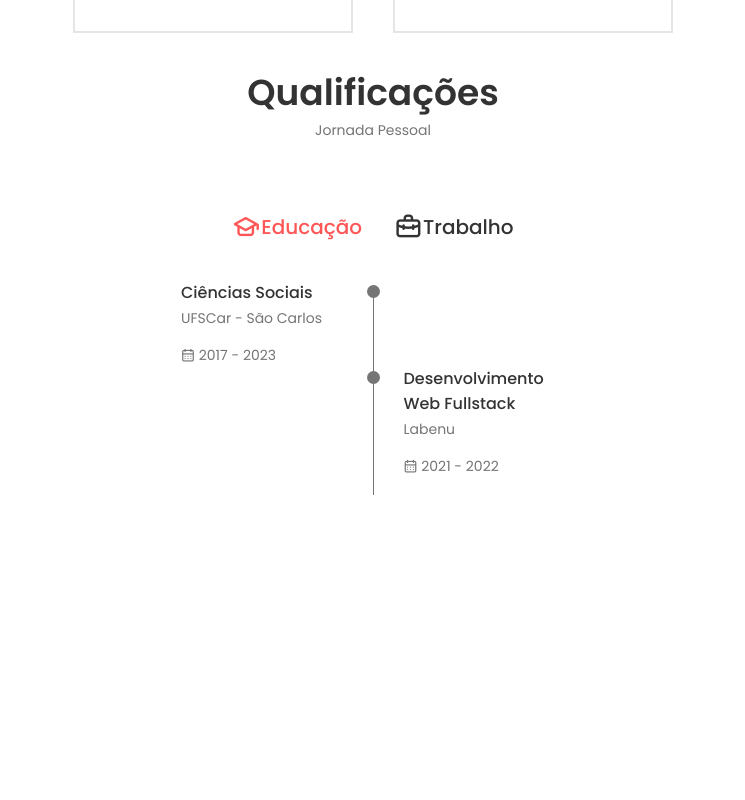
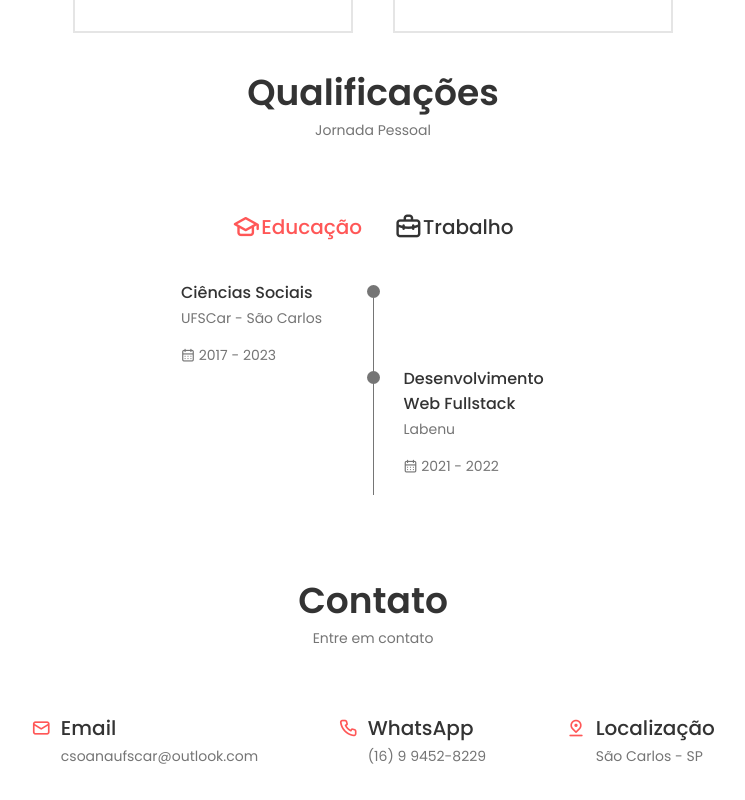
Before and after one commit to anafgomez/react-portfolio, a React (Create React App) app in the folder portfolio/: page / in a window 1280 px wide. Shown: the part 2425-3225 px from the top of the page, without its empty margins (267-1012 px from the left). Before the commit the page ends 2920 px from the top, so only its background shows below. Built offline with nearby package versions, Linux system fonts and the light colour scheme.

Commit message:
Create and update contact section cod

```diff
--- a/portfolio/src/App.js
+++ b/portfolio/src/App.js
@@ -6,6 +6,7 @@ import Sobre from './components/sobre/Sobre';
 import Skills from './components/skills/Skills';
 import Services from './components/services/Services';
 import Qualification from './components/qualification/Qualification';
+import Contact from './components/contact/Contact';
 
 const App = () => {
   return (
@@ -17,6 +18,7 @@ const App = () => {
         <Skills />
         <Services />
         <Qualification />
+        <Contact />
       </main>
 
     </>
--- /dev/null
+++ b/portfolio/src/components/contact/Contact.jsx
@@ -0,0 +1,45 @@
+import React from "react";
+import "./contact.css";
+
+const Contact = () => {
+    return (
+        <section className="contact section" id="contact">
+            <h2 className="section__title">Contato</h2>
+            <span className="section__subtitle">Entre em contato</span>
+
+            <div className="contact__box">
+                <div className="contact__group">
+                    <div className="contact__data">
+                    <i class='uil uil-envelope-alt contact__modal-icon'></i>
+
+                    <div>
+                        <h3 className="contact__name">Email</h3>
+                        <span className="contact__item">csoanaufscar@outlook.com</span>
+                    </div>
+                    </div>
+
+                    <div className="contact__data">
+                    <i class='uil uil-phone-alt contact__modal-icon'></i>
+
+                    <div>
+                        <h3 className="contact__name">WhatsApp</h3>
+                        <span className="contact__item">(16) 9 9452-8229</span>
+                    </div>
+                    </div>
+
+                    <div className="contact__data">
+                    <i class='uil uil-location-pin-alt contact__modal-icon'></i>
+
+                    <div>
+                        <h3 className="contact__name">Localização</h3>
+                        <span className="contact__item">São Carlos - SP</span>
+                    </div>
+                    </div>
+
+                </div>
+            </div>
+        </section>
+    )
+}
+
+export default Contact
--- /dev/null
+++ b/portfolio/src/components/contact/contact.css
@@ -0,0 +1,54 @@
+.contact__box {
+    display: flex;
+    justify-content: center;
+}
+
+.contact__group {
+    display: flex;
+    flex-direction: row;
+    align-items: center;
+    gap: 5rem;
+}
+
+.contact__data {
+    display: flex;
+    column-gap: 0.6rem;
+
+}
+
+.contact__modal-icon {
+    color: var(--title-color-red);
+    font-size: var(--h3-font-size);
+    font-weight: var(--font-medium);
+}
+
+.contact__name {
+    font-size: var(--h3-font-size);
+    font-weight: var(--font-medium);
+}
+
+.contact__item {
+    font-size: var(--small-font-size);
+}
+
+
+
+/*===================== BREAKPOINTS ======================*/
+/* For large devices */
+@media screen and (max-width: 992px) {
+  }
+
+  /* For medium devices */
+  @media screen and (max-width: 576px) {
+  }
+
+  /* For small devices */
+  @media screen and (max-width: 350px) {
+    .contact__box {
+        column-gap: 1.25rem;
+    }
+
+    .contact__name {
+        font-size: var(--small-font-size);
+    }
+  }
```
